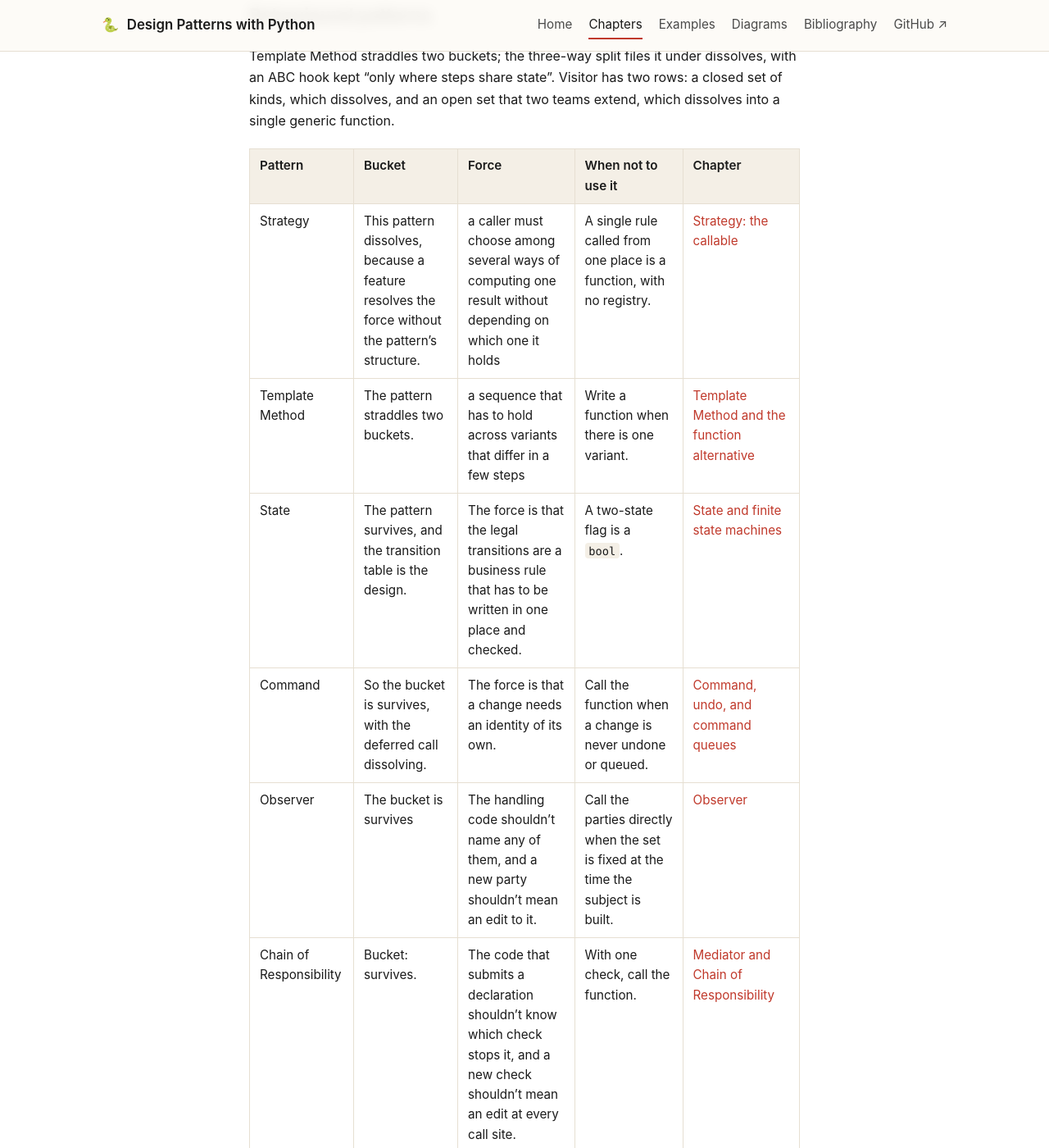
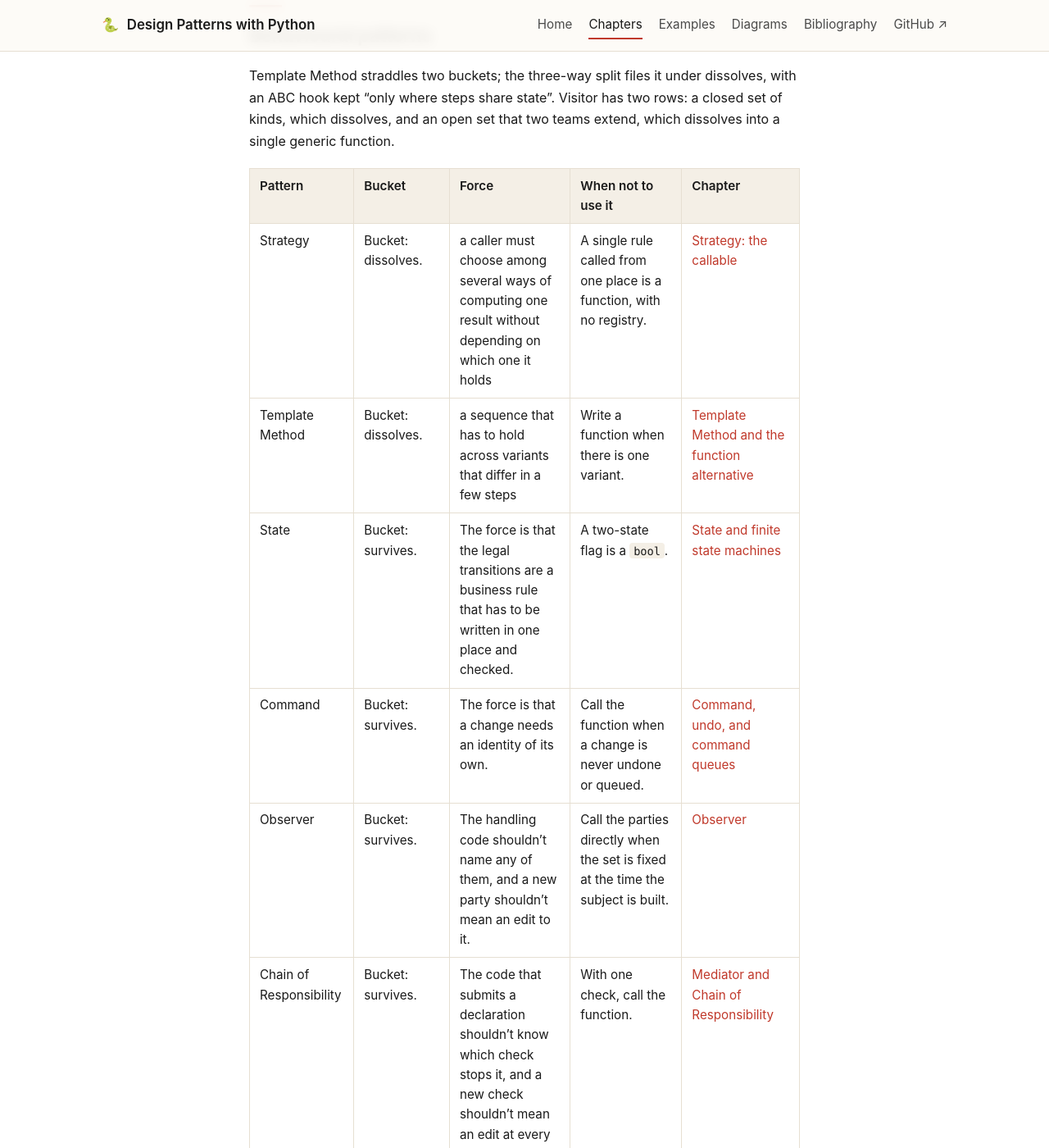
Before and after one commit to patterncatalyst/design-patterns-with-python, a Jekyll site: the page built from _docs/45-appendix-e-pattern-to-force-reference.md, in a window 1280 px wide and 1400 px high, scrolled down 4880 px. Shown: the whole window at 82% size. Built offline with Jekyll 4.4.1, drawn with Linux system fonts in a browser that asks for light colours; some of the changed text lies outside the part shown.

Commit message:
build(r26): rewrite rules on for every doc; Appendix E synced; O7 recorded

```diff
--- a/_docs/45-appendix-e-pattern-to-force-reference.md
+++ b/_docs/45-appendix-e-pattern-to-force-reference.md
@@ -36,10 +36,10 @@ Singleton's Force cell is the chapter's quoted default answer to the force, not
 | Pattern | Bucket | Force | When not to use it | Chapter |
 | --- | --- | --- | --- | --- |
 | Factory Method | Factory Method dissolves | The force is real: the caller wants a gateway for a carrier and shouldn't know which gateway class that is. | With one carrier, call the class. | [Factory Method and Abstract Factory]({{ '/docs/16-factory-method-and-abstract-factory/' | relative_url }}) |
-| Abstract Factory | The bucket is survives. | The force is that products must come from the same family, and a language that stores callables doesn't choose the family. | If the products don't have to match, pass them separately. | [Factory Method and Abstract Factory]({{ '/docs/16-factory-method-and-abstract-factory/' | relative_url }}) |
-| Builder | so the bucket is dissolves | The force that remains is an object with many parts, several of them optional, that has to be complete and valid before anyone uses it. | A builder kept only for a fluent style gives up the type checker's missing-argument report in exchange for a chain of method calls. | [Builder, dataclasses, and Prototype]({{ '/docs/17-builder-dataclasses-and-prototype/' | relative_url }}) |
-| Prototype | That dissolves too. | The force that remains is a new object that starts as a copy of a configured one | Don't deep-copy a lock; build another. | [Builder, dataclasses, and Prototype]({{ '/docs/17-builder-dataclasses-and-prototype/' | relative_url }}) |
-| Singleton | The bucket is needs disambiguating | load this once and let everyone read it | A class whose only reason to exist is to be single is a module. | [Singleton: module, Borg, and metaclass]({{ '/docs/18-singleton-module-borg-metaclass/' | relative_url }}) |
+| Abstract Factory | Bucket: survives. | The force is that products must come from the same family, and a language that stores callables doesn't choose the family. | If the products don't have to match, pass them separately. | [Factory Method and Abstract Factory]({{ '/docs/16-factory-method-and-abstract-factory/' | relative_url }}) |
+| Builder | Bucket: dissolves. | The force that remains is an object with many parts, several of them optional, that has to be complete and valid before anyone uses it. | A builder kept only for a fluent style gives up the type checker's missing-argument report in exchange for a chain of method calls. | [Builder, dataclasses, and Prototype]({{ '/docs/17-builder-dataclasses-and-prototype/' | relative_url }}) |
+| Prototype | Bucket: dissolves. | The force that remains is a new object that starts as a copy of a configured one | Don't deep-copy a lock; build another. | [Builder, dataclasses, and Prototype]({{ '/docs/17-builder-dataclasses-and-prototype/' | relative_url }}) |
+| Singleton | Bucket: needs disambiguating. | load this once and let everyone read it | A class whose only reason to exist is to be single is a module. | [Singleton: module, Borg, and metaclass]({{ '/docs/18-singleton-module-borg-metaclass/' | relative_url }}) |
 
 ## Structural patterns
 
@@ -47,14 +47,14 @@ The Decorator row covers the pair, the wrapper-object pattern and the `@` syntax
 
 | Pattern | Bucket | Force | When not to use it | Chapter |
 | --- | --- | --- | --- | --- |
-| Adapter | All three patterns in this chapter survive. | two parts that disagree about shape: one calls, the other supplies, and an object between them translates | An adapter that only renames parameters isn't needed, because the Protocol's parameters are positional-only. | [Adapter, Facade, and Bridge]({{ '/docs/19-adapter-facade-bridge/' | relative_url }}) |
-| Facade | All three patterns in this chapter survive. | a subsystem with many parts and a caller that wants a few operations | A facade over a subsystem with one caller can be inlined. | [Adapter, Facade, and Bridge]({{ '/docs/19-adapter-facade-bridge/' | relative_url }}) |
-| Bridge | All three patterns in this chapter survive. | a design with two things that vary, such as what an operation means and how it's carried out, so each can change without disturbing the other | A bridge where one axis doesn't vary is a parameter, and the second hierarchy is a cost with no return. | [Adapter, Facade, and Bridge]({{ '/docs/19-adapter-facade-bridge/' | relative_url }}) |
+| Adapter | Bucket: survives. | two parts that disagree about shape: one calls, the other supplies, and an object between them translates | An adapter that only renames parameters isn't needed, because the Protocol's parameters are positional-only. | [Adapter, Facade, and Bridge]({{ '/docs/19-adapter-facade-bridge/' | relative_url }}) |
+| Facade | Bucket: survives. | a subsystem with many parts and a caller that wants a few operations | A facade over a subsystem with one caller can be inlined. | [Adapter, Facade, and Bridge]({{ '/docs/19-adapter-facade-bridge/' | relative_url }}) |
+| Bridge | Bucket: survives. | a design with two things that vary, such as what an operation means and how it's carried out, so each can change without disturbing the other | A bridge where one axis doesn't vary is a parameter, and the second hierarchy is a cost with no return. | [Adapter, Facade, and Bridge]({{ '/docs/19-adapter-facade-bridge/' | relative_url }}) |
 | Decorator (with the `@decorator` syntax) | The two halves share a name and almost nothing else, so they need disambiguating. | Adjustments chosen per consignment need wrappers that nest. | Skip it when the layers don't vary per consignment, because one calculator reads better. | [Decorator the pattern vs @decorator the syntax, and Proxy]({{ '/docs/20-decorator-pattern-vs-decorator-syntax-and-proxy/' | relative_url }}) |
 | Proxy (surrogate) | - | a stand-in that sits in front of another object and decides whether, when and how the real one is reached | Don't put a caching proxy over data that must be fresh, and write the proxy explicitly where a forwarding one would do. | [Decorator the pattern vs @decorator the syntax, and Proxy]({{ '/docs/20-decorator-pattern-vs-decorator-syntax-and-proxy/' | relative_url }}) |
 | Proxy (`cached_property`) | and `cached_property` is where the Proxy name needs disambiguating | The lazy-initialisation use of Proxy is a stand-in object that builds the real one on first use. | A value derived from state that changes belongs to a `property`, not `cached_property`. | [Descriptors and properties]({{ '/docs/27-descriptors-and-properties/' | relative_url }}) |
 | Proxy (interception) | That's interception with no surrogate, which is where Proxy is disambiguated | A tracking history comes from a carrier feed that is slow to read, and most callers want only the consignment id. | Fields that aren't known when the class is written belong in a mapping, not in attributes. | [Dynamic attributes: __getattr__ and Proxy as a feature]({{ '/docs/30-dynamic-attributes-and-proxy/' | relative_url }}) |
-| Composite | so the bucket is survives | Composite is for the caller who holds something and asks one question without caring whether it's a single item or a bundle of them. | A flat list of consignments with no nesting needs a tuple and `sum`, not a union. | [Composite and Flyweight]({{ '/docs/21-composite-and-flyweight/' | relative_url }}) |
+| Composite | Bucket: survives. | Composite is for the caller who holds something and asks one question without caring whether it's a single item or a bundle of them. | A flat list of consignments with no nesting needs a tuple and `sum`, not a union. | [Composite and Flyweight]({{ '/docs/21-composite-and-flyweight/' | relative_url }}) |
 | Flyweight | Both patterns survive in Python | the same few commodities can repeat across many consignments, and each repetition costs an object | A handful of commodities doesn't need a pool. | [Composite and Flyweight]({{ '/docs/21-composite-and-flyweight/' | relative_url }}) |
 
 ## Behavioural patterns
@@ -63,18 +63,18 @@ Template Method straddles two buckets; the three-way split files it under dissol
 
 | Pattern | Bucket | Force | When not to use it | Chapter |
 | --- | --- | --- | --- | --- |
-| Strategy | This pattern dissolves, because a feature resolves the force without the pattern's structure. | a caller must choose among several ways of computing one result without depending on which one it holds | A single rule called from one place is a function, with no registry. | [Strategy: the callable]({{ '/docs/12-strategy-the-callable/' | relative_url }}) |
-| Template Method | The pattern straddles two buckets. | a sequence that has to hold across variants that differ in a few steps | Write a function when there is one variant. | [Template Method and the function alternative]({{ '/docs/13-template-method-and-the-function-alternative/' | relative_url }}) |
-| State | The pattern survives, and the transition table is the design. | The force is that the legal transitions are a business rule that has to be written in one place and checked. | A two-state flag is a `bool`. | [State and finite state machines]({{ '/docs/14-state-and-finite-state-machines/' | relative_url }}) |
-| Command | So the bucket is survives, with the deferred call dissolving. | The force is that a change needs an identity of its own. | Call the function when a change is never undone or queued. | [Command, undo, and command queues]({{ '/docs/15-command-undo-and-command-queues/' | relative_url }}) |
-| Observer | The bucket is survives | The handling code shouldn't name any of them, and a new party shouldn't mean an edit to it. | Call the parties directly when the set is fixed at the time the subject is built. | [Observer]({{ '/docs/22-observer/' | relative_url }}) |
+| Strategy | Bucket: dissolves. | a caller must choose among several ways of computing one result without depending on which one it holds | A single rule called from one place is a function, with no registry. | [Strategy: the callable]({{ '/docs/12-strategy-the-callable/' | relative_url }}) |
+| Template Method | Bucket: dissolves. | a sequence that has to hold across variants that differ in a few steps | Write a function when there is one variant. | [Template Method and the function alternative]({{ '/docs/13-template-method-and-the-function-alternative/' | relative_url }}) |
+| State | Bucket: survives. | The force is that the legal transitions are a business rule that has to be written in one place and checked. | A two-state flag is a `bool`. | [State and finite state machines]({{ '/docs/14-state-and-finite-state-machines/' | relative_url }}) |
+| Command | Bucket: survives. | The force is that a change needs an identity of its own. | Call the function when a change is never undone or queued. | [Command, undo, and command queues]({{ '/docs/15-command-undo-and-command-queues/' | relative_url }}) |
+| Observer | Bucket: survives. | The handling code shouldn't name any of them, and a new party shouldn't mean an edit to it. | Call the parties directly when the set is fixed at the time the subject is built. | [Observer]({{ '/docs/22-observer/' | relative_url }}) |
 | Chain of Responsibility | Bucket: survives. | The code that submits a declaration shouldn't know which check stops it, and a new check shouldn't mean an edit at every call site. | With one check, call the function. | [Mediator and Chain of Responsibility]({{ '/docs/23-mediator-and-chain-of-responsibility/' | relative_url }}) |
 | Mediator | Bucket: survives. | Something has to decide when the reports it is owed have arrived. | If a mediator starts to make a choice that belongs to one colleague, move that rule back to the colleague. | [Mediator and Chain of Responsibility]({{ '/docs/23-mediator-and-chain-of-responsibility/' | relative_url }}) |
 | Iterator | Bucket: dissolves. | Both want the events one at a time and neither should care how the history stores them. | Pass the tuple when the data is already in a list that callers index or measure. | [Iterator: generators and the iterator protocol]({{ '/docs/24-iterator-generators-and-the-iterator-protocol/' | relative_url }}) |
-| Visitor (closed set) | The bucket is dissolves | Visitor is for a fixed family of kinds that gets new operations over time. | With one operation over the kinds, write the `match` where it's needed. | [Visitor, Memento, and Interpreter]({{ '/docs/25-visitor-memento-interpreter/' | relative_url }}) |
+| Visitor (closed set) | Bucket: dissolves. | Visitor is for a fixed family of kinds that gets new operations over time. | With one operation over the kinds, write the `match` where it's needed. | [Visitor, Memento, and Interpreter]({{ '/docs/25-visitor-memento-interpreter/' | relative_url }}) |
 | Visitor (open set) | For an open set of kinds like this one it dissolves into a single generic function | The customs team owns most of the kinds, and the dangerous goods team adds others that the customs team doesn't own, such as a lithium-ion battery. | A closed set that one team owns wants a `match` with `assert_never`, because mypy then reports a missing kind and a registry can't. | [singledispatch: the Visitor the language gives you]({{ '/docs/28-singledispatch/' | relative_url }}) |
-| Memento | The bucket is survives, because two decisions stay with you: what to capture, and what must not roll back. | Memento is for putting an object back the way it was after a change fails, when the code that asks for the undo shouldn't reach into the object's fields. | With a booking that is itself an immutable value, keep the old value and skip the snapshot class. | [Visitor, Memento, and Interpreter]({{ '/docs/25-visitor-memento-interpreter/' | relative_url }}) |
-| Interpreter | The bucket is survives, because the grammar and its readings are still design. | Interpreter is for rules that people write down and the program must apply. | With a rule set that doesn't change and that nobody reads back, a plain function is enough. | [Visitor, Memento, and Interpreter]({{ '/docs/25-visitor-memento-interpreter/' | relative_url }}) |
+| Memento | Bucket: survives. | Memento is for putting an object back the way it was after a change fails, when the code that asks for the undo shouldn't reach into the object's fields. | With a booking that is itself an immutable value, keep the old value and skip the snapshot class. | [Visitor, Memento, and Interpreter]({{ '/docs/25-visitor-memento-interpreter/' | relative_url }}) |
+| Interpreter | Bucket: survives. | Interpreter is for rules that people write down and the program must apply. | With a rule set that doesn't change and that nobody reads back, a plain function is enough. | [Visitor, Memento, and Interpreter]({{ '/docs/25-visitor-memento-interpreter/' | relative_url }}) |
 
 ## Beyond the catalogue
 
```
Also changed, not shown: CLAUDE.md (+4 -5 lines), _plans/r26-plan.md (+1 -0 lines), scripts/validate.py (+5 -2 lines).
